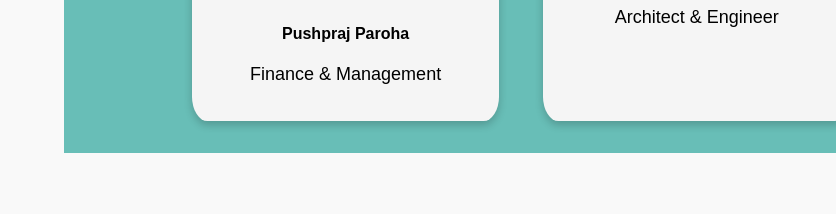
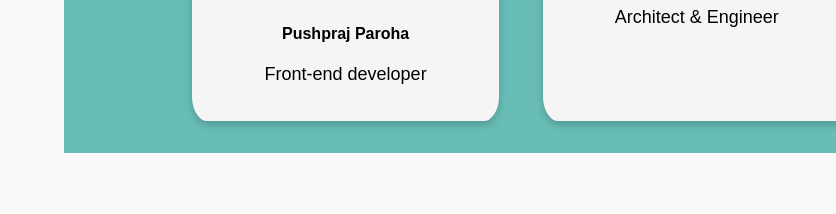
Before and after one commit to prp0076/Menswear, a plain HTML site: page about.html in a window 1280 px wide. Shown: the part 1137-1351 px from the top of the page, 0-836 px from the left. Drawn offline with Linux system fonts and the light colour scheme; a web font is replaced by a local one.

Commit message:
minor changes

```diff
--- a/about.html
+++ b/about.html
@@ -61,7 +61,7 @@ Thank you.</br>
       <img src="img/pushpraj.jpg" alt="Avatar" style="width:100%">
       <div class="containercard">
         <h4><b>Pushpraj Paroha</b></h4>
-        <p>Finance & Management</p>
+        <p>Front-end developer</p>
       </div>
     </div>
     <div class="card">
```
